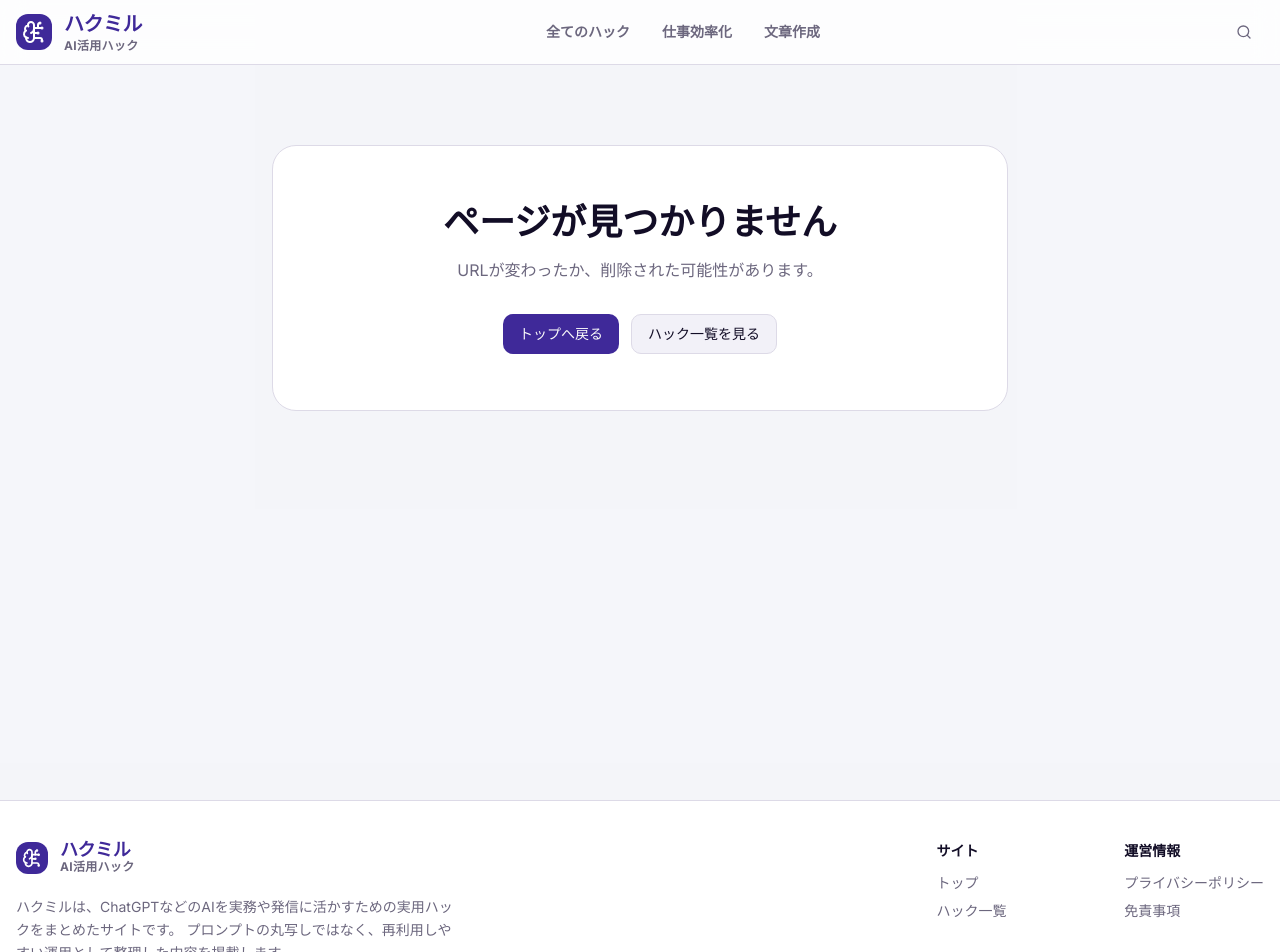
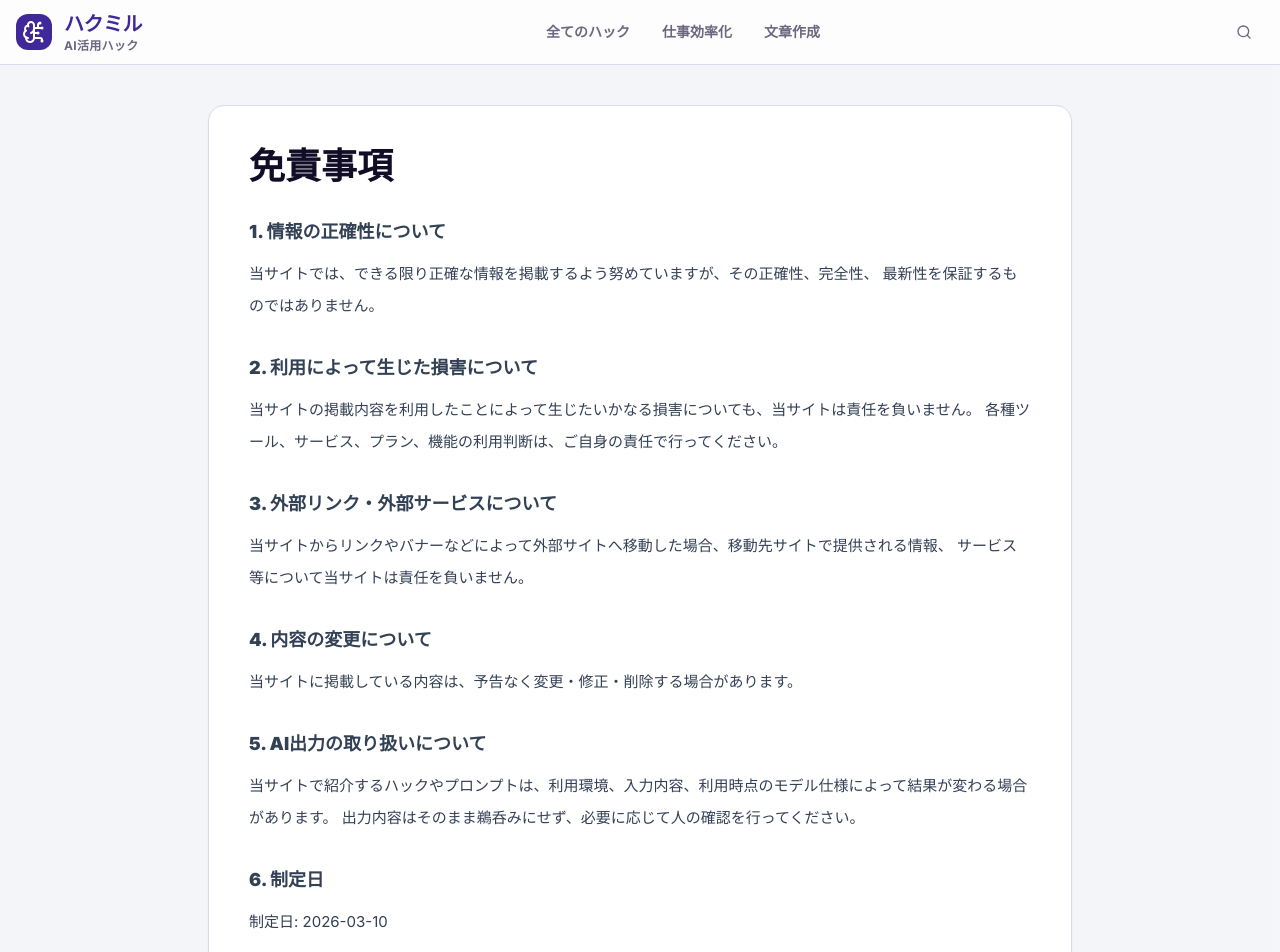
Before and after one commit to tools-labo/hakumiru, a Next.js app: page /disclaimer in a window 1280 px wide. Before the commit this address had no page. Shown: the top 952 px of the page. Built offline with nearby package versions, Linux system fonts and the light colour scheme.

Commit message:
Create page.tsx

```diff
--- /dev/null
+++ b/src/app/disclaimer/page.tsx
@@ -0,0 +1,61 @@
+import { Header } from "@/components/Header";
+
+export default function DisclaimerPage() {
+  return (
+    <div className="min-h-screen bg-slate-50/50">
+      <Header />
+
+      <main className="container mx-auto px-4 py-10 max-w-4xl">
+        <div className="bg-white rounded-2xl border shadow-sm p-6 md:p-10">
+          <h1 className="text-3xl md:text-4xl font-black mb-8">免責事項</h1>
+
+          <div className="space-y-8 text-sm md:text-[15px] leading-8 text-slate-700">
+            <section>
+              <h2 className="text-lg font-black mb-3">1. 情報の正確性について</h2>
+              <p>
+                当サイトでは、できる限り正確な情報を掲載するよう努めていますが、その正確性、完全性、
+                最新性を保証するものではありません。
+              </p>
+            </section>
+
+            <section>
+              <h2 className="text-lg font-black mb-3">2. 利用によって生じた損害について</h2>
+              <p>
+                当サイトの掲載内容を利用したことによって生じたいかなる損害についても、当サイトは責任を負いません。
+                各種ツール、サービス、プラン、機能の利用判断は、ご自身の責任で行ってください。
+              </p>
+            </section>
+
+            <section>
+              <h2 className="text-lg font-black mb-3">3. 外部リンク・外部サービスについて</h2>
+              <p>
+                当サイトからリンクやバナーなどによって外部サイトへ移動した場合、移動先サイトで提供される情報、
+                サービス等について当サイトは責任を負いません。
+              </p>
+            </section>
+
+            <section>
+              <h2 className="text-lg font-black mb-3">4. 内容の変更について</h2>
+              <p>
+                当サイトに掲載している内容は、予告なく変更・修正・削除する場合があります。
+              </p>
+            </section>
+
+            <section>
+              <h2 className="text-lg font-black mb-3">5. AI出力の取り扱いについて</h2>
+              <p>
+                当サイトで紹介するハックやプロンプトは、利用環境、入力内容、利用時点のモデル仕様によって結果が変わる場合があります。
+                出力内容はそのまま鵜呑みにせず、必要に応じて人の確認を行ってください。
+              </p>
+            </section>
+
+            <section>
+              <h2 className="text-lg font-black mb-3">6. 制定日</h2>
+              <p>制定日: 2026-03-10</p>
+            </section>
+          </div>
+        </div>
+      </main>
+    </div>
+  );
+}
```
